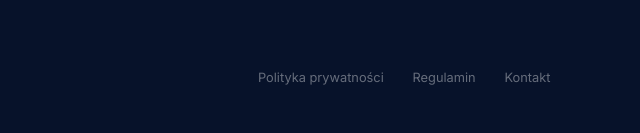
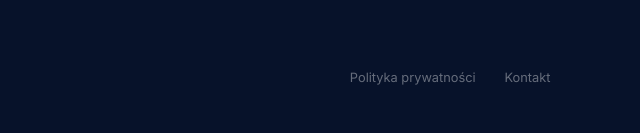
Before and after one commit to karolkoczur-dotcom/Taximo, a plain HTML site: page index.html in a window 1280 px wide. Shown: the part 3679-3812 px from the top of the page, 640-1280 px from the left. Drawn offline with nearby package versions, Linux system fonts and the light colour scheme; a web font is replaced by a local one.

Commit message:
Remove regulamin link from footer

```diff
--- a/index.html
+++ b/index.html
@@ -344,7 +344,6 @@ footer{background:#07122A;padding:3.5rem 7vw 2rem;border-top:1px solid rgba(201,
     </div>
     <div class="footer-links">
       <a href="polityka-prywatnosci.html">Polityka prywatności</a>
-      <a href="regulamin.html">Regulamin</a>
       <a href="#kontakt">Kontakt</a>
     </div>
   </div>
```
